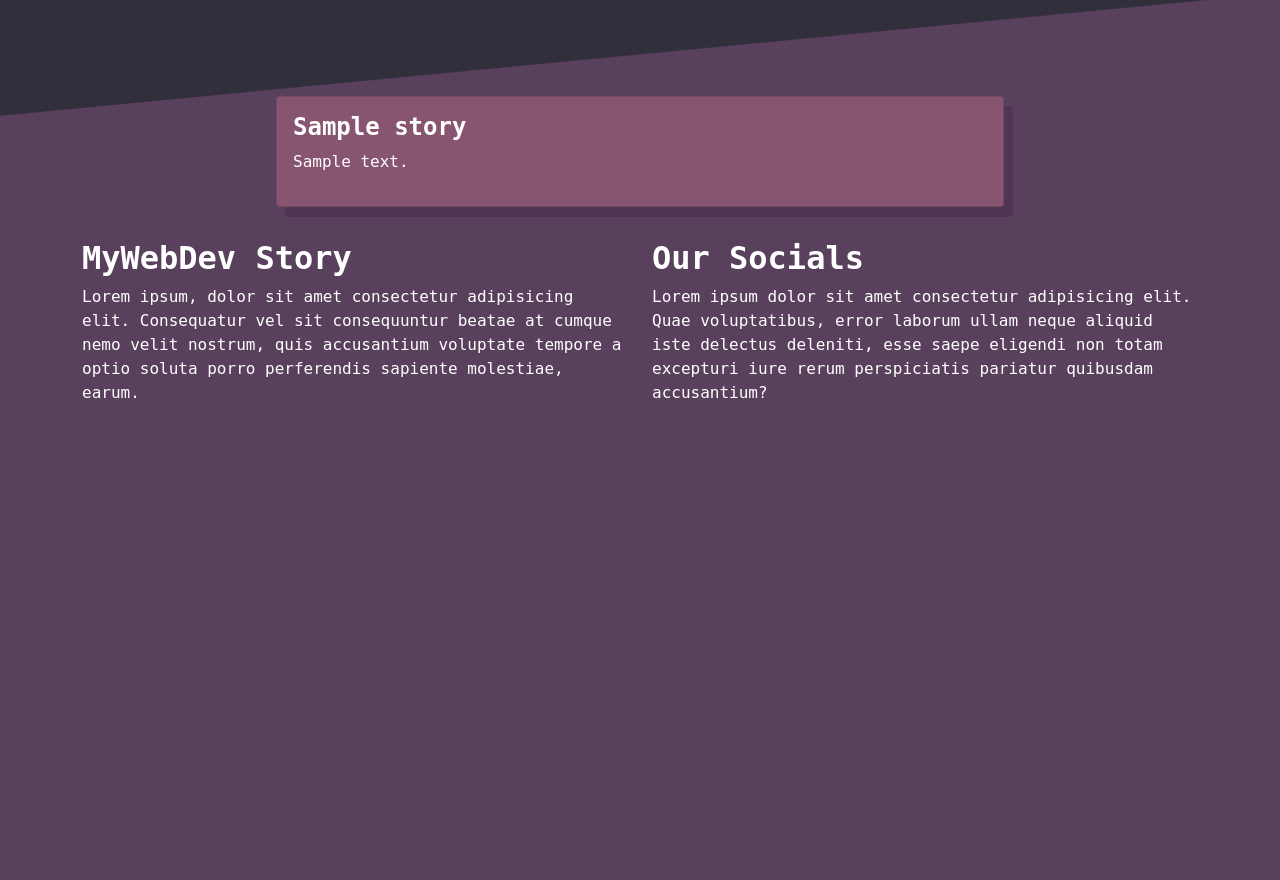
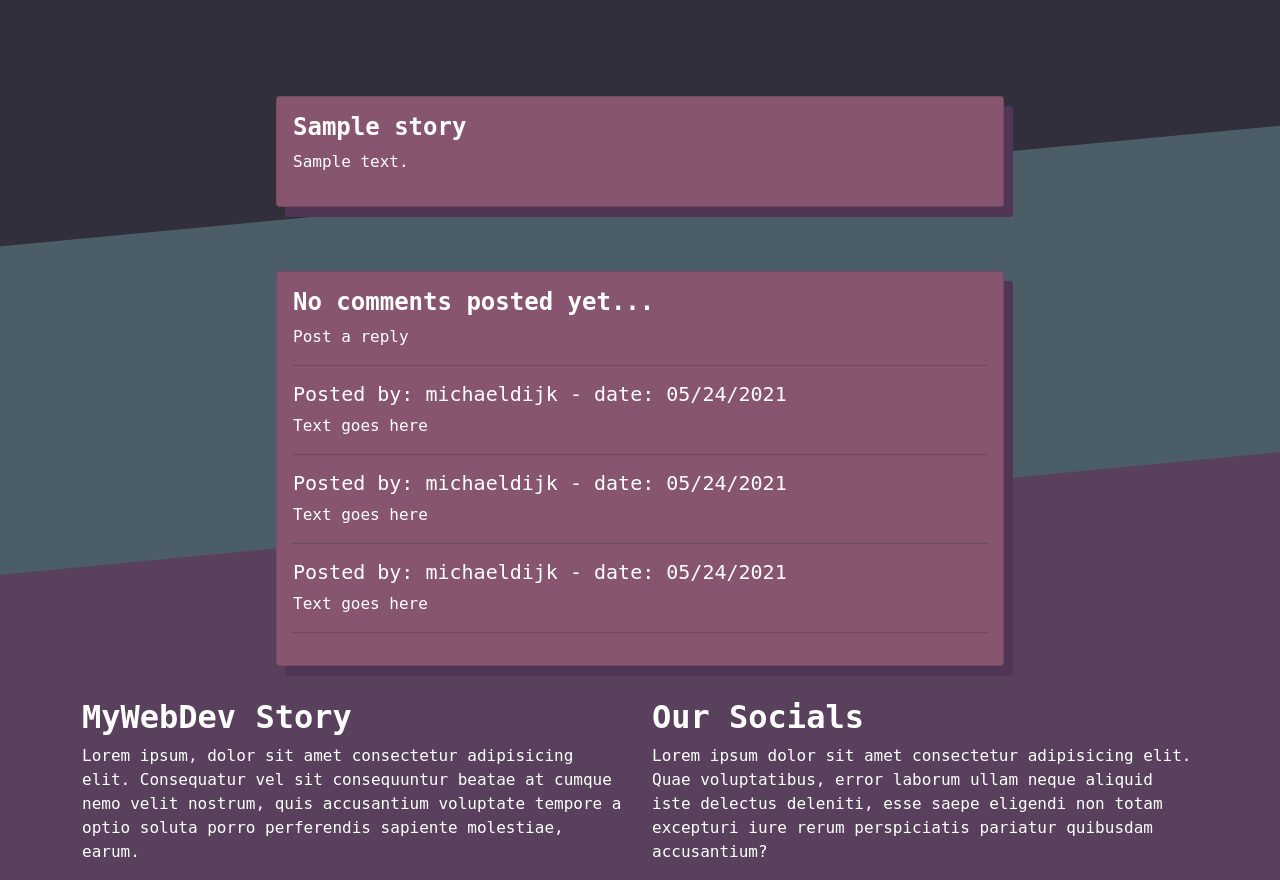
Before and after one commit to michaeldijk/mwds, a Flask app: template templates/single_story.html in a window 1280 px wide. Shown: the part 71-951 px from the top of the page. Before the commit the page ends 469 px from the top, so only its background shows below. Run offline with Flask 2, Linux system fonts and the light colour scheme; the template is opened without the code that fills it: most values are stand-ins (such as "Sample title", 1, 10 or a date in 2020); some libraries are stand-ins or nearby versions; some web fonts are replaced.

Commit message:
added comment section

```diff
--- a/templates/single_story.html
+++ b/templates/single_story.html
@@ -11,4 +11,25 @@
 		</div>
 	</div>
 </div>
+	<!-- Comment post -->
+<div class="row justify-content-center pt-3 pb-3">
+	<div class="col-sm-12 col-md-10 col-lg-8 p-3">
+		<div class="card h-100">
+			<div class="card-body">
+				<h4 class="card-title">No comments posted yet...</h4>
+				<p>Post a reply</p>
+				<hr>
+				<h5>Posted by: michaeldijk - date: 05/24/2021</h5>
+				<p>Text goes here</p>
+				<hr>
+				<h5>Posted by: michaeldijk - date: 05/24/2021</h5>
+				<p>Text goes here</p>
+				<hr>
+				<h5>Posted by: michaeldijk - date: 05/24/2021</h5>
+				<p>Text goes here</p>
+				<hr>
+			</div>
+		</div>
+	</div>
+</div>
 {% endblock %}
```
